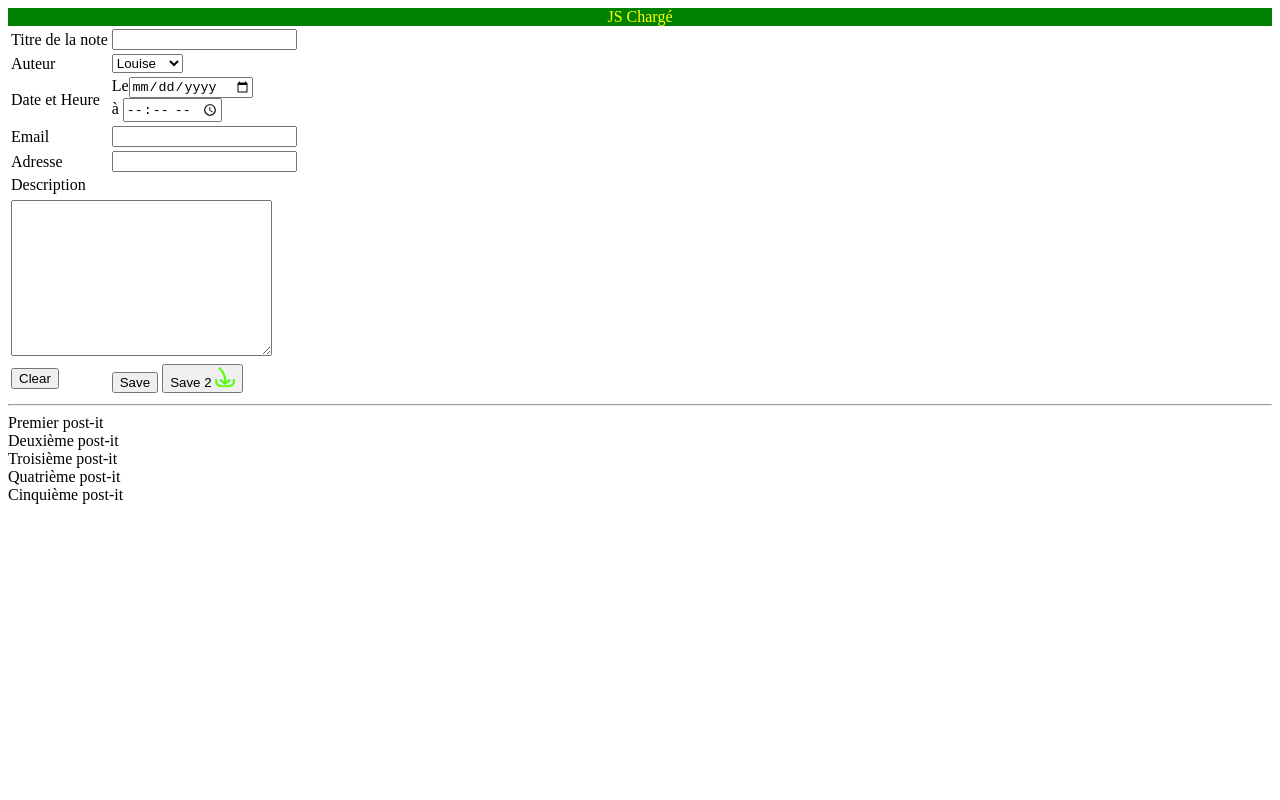
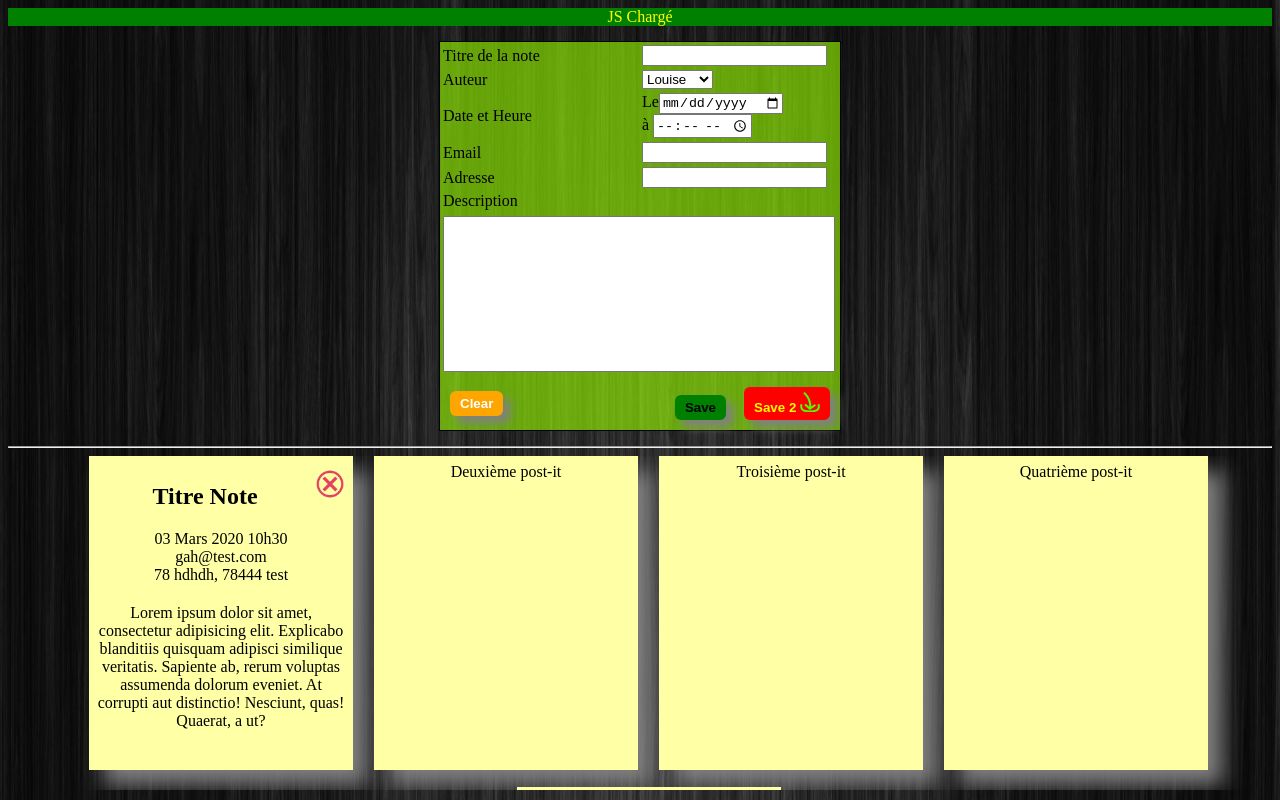
Before and after one commit to sebfigaro/2021_03_02_DHL_S, a website: page index.html in a window 1280 px wide. Drawn offline with Linux system fonts and the light colour scheme.

Commit message:
CSS, img added

```diff
--- a/index.html
+++ b/index.html
@@ -1,13 +1,17 @@
 <!DOCTYPE html>
 <html lang="en">
+
 <head>
     <meta charset="UTF-8">
     <meta http-equiv="X-UA-Compatible" content="IE=edge">
     <meta name="viewport" content="width=device-width, initial-scale=1.0">
     <title>Apps .js</title>
+    <link rel="stylesheet" href="styles/styles.css" />
 </head>
+
 <body>
-    <div id="jsLoaded" style="background-color: red; color: yellow;text-align: center;">/!\ Fichier Js non chargé /!\ </div>
+    <div id="jsLoaded" style="background-color: red; color: yellow;text-align: center;">/!\ Fichier Js non chargé /!\
+    </div>
     <div id="main-content">
         <div id="formulaire-de-saisie">
             <form action="" method="GET">
@@ -20,7 +24,7 @@
                     <tr>
                         <td><label for="form-auteur">Auteur</label></td>
                         <td>
-                            <select name="form-auteur" id="form-auteur" >
+                            <select name="form-auteur" id="form-auteur">
                                 <option value="0">Louise</option>
                                 <option value="1">Cédric</option>
                                 <option value="2">Thomas</option>
@@ -30,7 +34,7 @@
                     </tr>
                     <tr>
                         <td><label for="form-date">Date et Heure</label></td>
-                        <td>Le<input type="date" name="form-date" id="form-date"><br/>
+                        <td>Le<input type="date" name="form-date" id="form-date"><br />
                             à <input type="time" name="form-time" id="form-time"></td>
                     </tr>
                     <tr>
@@ -47,23 +51,33 @@
                         </td>
                     <tr>
                     </tr>
-                        <td colspan="2">
-                            <textarea type="text-aera" name="form-description" id="form-description" cols="30" rows="10"></textarea>
-                        </td>
+                    <td colspan="2">
+                        <textarea type="text-aera" name="form-description" id="form-description" cols="30"
+                            rows="10"></textarea>
+                    </td>
                     </tr>
                     <tr>
-                        <td><input type="reset" value="Clear"></td>
-                        <td>
-                            <input type="submit" value="Save">
-                            <button type="submit">Save 2 <img src="img/save_20x20.png"/></button>
-                    </td>
+                        <td><input type="reset" value="Clear" class="btn btn-warning"></td>
+                        <td class="align-right">
+                            <input type="submit" value="Save" class="btn btn-success">
+                            <button type="submit" class="btn btn-error">Save 2 <img src="img/save_20x20.png" /></button>
+                        </td>
                     </tr>
                 </table>
             </form>
         </div>
-        <hr/>
+        <hr />
         <div id="post-it-liste">
-            <div class="post-it">Premier post-it</div>
+            <div class="post-it">
+                <div class="container-close-img"><img src="./img/Close.png"></div>
+                <h2 class="post-it-titre">Titre Note</h2>
+                <div class="center post-it-date">03 Mars 2020 10h30</div>
+                <div class="center post-it-mail">gah@test.com</div>
+                <div class="center post-it-adresse">78 hdhdh, 78444 test</div>
+                <div class="post-it-description">Lorem ipsum dolor sit amet, consectetur adipisicing elit. Explicabo
+                    blanditiis quisquam adipisci similique veritatis. Sapiente ab, rerum voluptas assumenda dolorum
+                    eveniet. At corrupti aut distinctio! Nesciunt, quas! Quaerat, a ut?</div>
+            </div>
             <div class="post-it">Deuxième post-it</div>
             <div class="post-it">Troisième post-it</div>
             <div class="post-it">Quatrième post-it</div>
@@ -72,4 +86,5 @@
     </div>
     <script src="js/index.js"></script>
 </body>
+
 </html>
--- /dev/null
+++ b/styles/styles.css
@@ -0,0 +1,96 @@
+body {
+    background-image: url("../img/backgroung_2.jpg");
+    background-size: 100% 180%;
+    height: 98vh;
+}
+
+#formulaire-de-saisie {
+    width: 400px;
+    margin-left: auto;
+    margin-right: auto;
+    border: 1px solid black;
+    margin-top: 15px;
+    margin-bottom: 15px;
+    background-color: rgba(153, 255, 0, 0.603);
+}
+
+#formulaire-de-saisie table {
+    width: 100%;
+}
+
+#formulaire-de-saisie td {
+    width: 50%;
+}
+
+#formulaire-de-saisie textarea {
+    width: 98%;
+    resize: None;
+}
+
+.align-right {
+    text-align: right;
+}
+
+.btn {
+    padding: 5px 10px;
+    border: none;
+    border-radius: 6px;
+    font-weight: 700;
+    margin: 7px;
+    box-shadow: 7px 7px 10px grey;
+}
+
+.btn-success {
+    background-color: green;
+}
+
+.btn-error {
+    color: yellow;
+    background-color: red;
+}
+
+.btn-warning {
+    color: white;
+    background-color: orange;
+}
+
+#post-it-liste {
+    text-align: center;
+    height: calc(98vh - 450px);
+    overflow-y: scroll;
+}
+
+.post-it {
+    /* border: 1px solid black; */
+    background-color: #FFFFA5;
+    width: 250px;
+    padding: 7px;
+    margin-left: 17px;
+    margin-bottom: 17px;
+    height: 300px;
+    box-shadow: 15px 15px 20px grey;
+    display: inline-block;
+    vertical-align: top;
+}
+
+.post-it:hover {
+    /* border: 1px solid black; */
+    box-shadow: 7px 7px 10px grey;
+    background-color: #FFFF50;
+}
+
+.center {
+    text-align: center;
+}
+
+.container-close-img {
+    float: right;
+}
+
+.container-close-img>img {
+    width: 32px;
+}
+
+.post-it-description {
+    margin-top: 20px;
+}
```
Also changed, not shown: img/Close.png (added), img/backgroung_2.jpg (added), img/loki.jpg (deleted), 1 other file.
